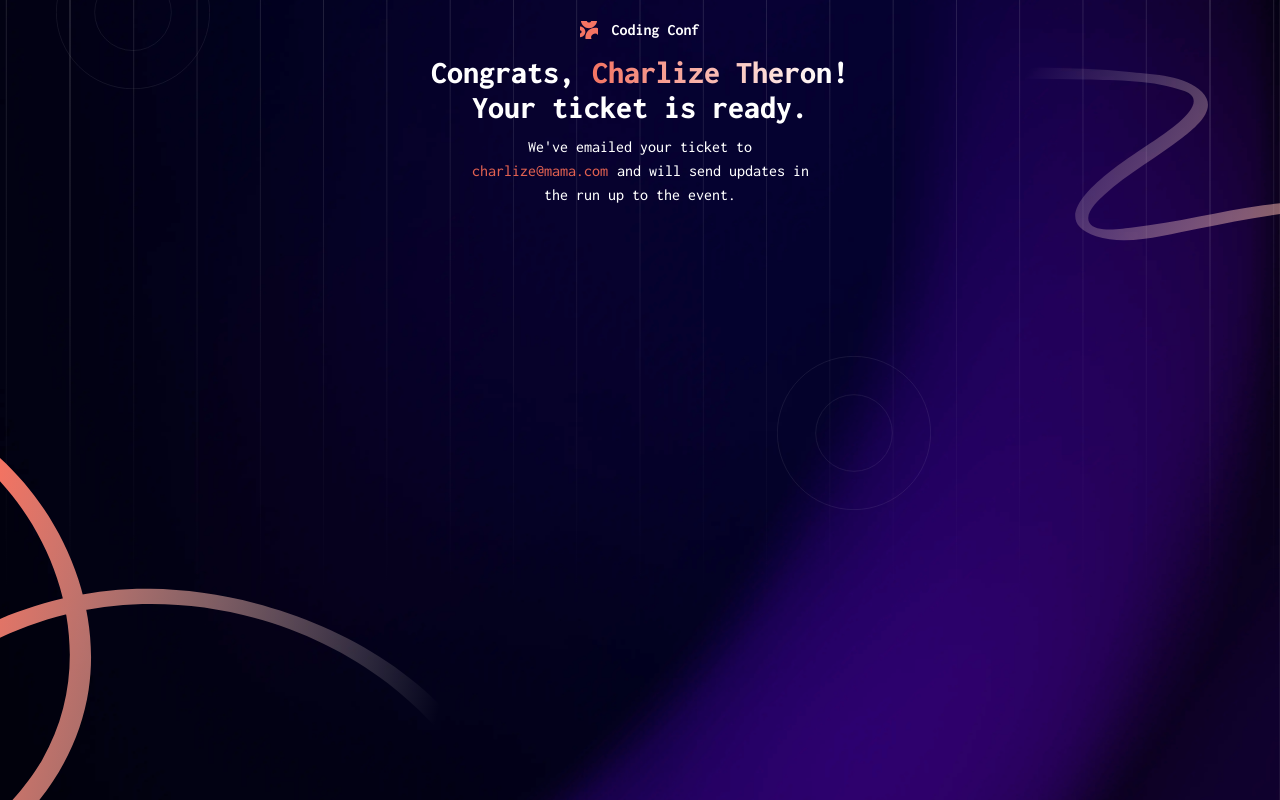
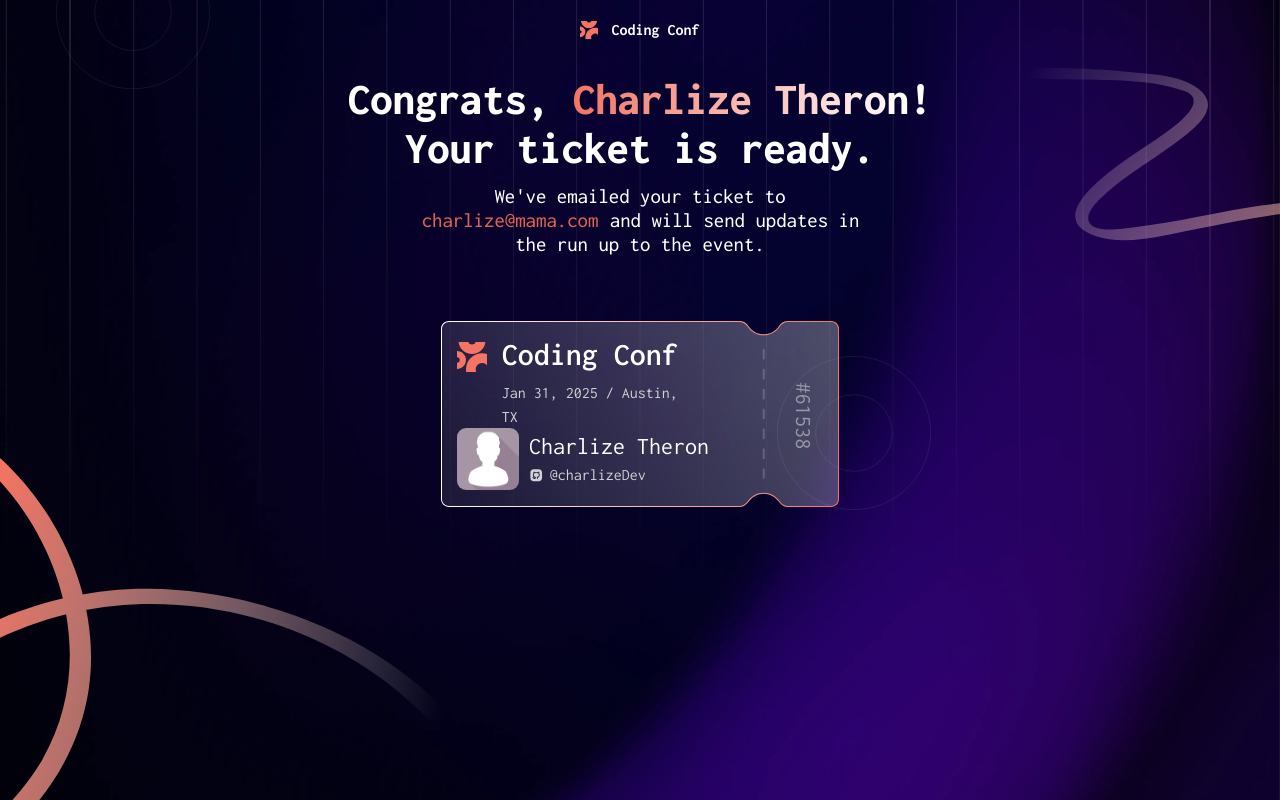
Before and after one commit to awakeinthedreamstate/conference-ticket-generator, a React (Vite) app in the folder ticketgeneratorapp/: page / in a window 1280 px wide. Both pictures are taken after a click on the button "Generate Ticket". Built offline with nearby package versions, Linux system fonts and the light colour scheme.

Commit message:
Implemented all animations and transitions for components

```diff
--- a/ticketgeneratorapp/package.json
+++ b/ticketgeneratorapp/package.json
@@ -9,6 +9,7 @@
     "preview": "vite preview"
   },
   "dependencies": {
+    "framer-motion": "^12.0.5",
     "react": "^18.2.0",
     "react-dom": "^18.2.0",
     "react-hook-form": "^7.54.2"
--- a/ticketgeneratorapp/src/App.jsx
+++ b/ticketgeneratorapp/src/App.jsx
@@ -1,4 +1,5 @@
-import { useContext, useState, useEffect } from "react";
+import { useContext } from "react";
+import { motion, AnimatePresence } from "framer-motion";
 import "./app.css";
 import { TicketContext } from "./context/TicketContext";
 import AppTitle from "./components/AppTitle";
@@ -8,21 +9,38 @@ import TicketForm from "./components/TicketForm";
 import TicketCard from "./components/TicketCard";
 
 function App() {
-  const { animationTimer, attendeeBio } = useContext(TicketContext);
-  const [ticketView, setTicketView] = useState(false);
-
-  useEffect(() => {
-    if (attendeeBio.isTicketGenerated) {
-      animationTimer(setTicketView, 1400);
-    }
-  }, [attendeeBio.isTicketGenerated]);
+  const { attendeeBio } = useContext(TicketContext);
 
   return (
     <div className="App">
       <AppTitle />
       <MainContainer>
         <FormHeader />
-        {ticketView ? <TicketCard /> : <TicketForm />}
+        <AnimatePresence mode="wait">
+          {attendeeBio.isTicketGenerated ? (
+            <motion.div
+              className="motionDiv"
+              key="ticket-card"
+              initial={{ opacity: 0, x: 100 }}
+              animate={{ opacity: 1, x: 0, transition: { delay: 0.8 } }}
+              exit={{ opacity: 0, x: -50 }}
+              transition={{ duration: 5, ease: "easeOut" }}
+            >
+              <TicketCard />
+            </motion.div>
+          ) : (
+            <motion.div
+              className="motionDiv"
+              key="ticket-form"
+              initial={{ opacity: 0, x: 0 }}
+              animate={{ opacity: 1, x: 0 }}
+              exit={{ opacity: 0, x: -50, transition: { delay: 1 } }}
+              transition={{ duration: 0.5, ease: "easeOut" }}
+            >
+              <TicketForm />
+            </motion.div>
+          )}
+        </AnimatePresence>
       </MainContainer>
     </div>
   );
--- a/ticketgeneratorapp/src/app.css
+++ b/ticketgeneratorapp/src/app.css
@@ -9,7 +9,7 @@
 body {
   margin: 0;
   color: white;
-  padding-bottom: 2rem;
+  padding-bottom: 0.5rem;
   overflow-x: hidden; /* Prevent horizontal overflow */
   position: relative;
 }
@@ -67,6 +67,12 @@ i {
   font-weight: 300;
 }
 
+.motionDiv {
+  display: flex;
+  justify-content: center;
+  width: 100%;
+}
+
 /*
 @media (max-width: 1280px) {
   .container {
--- a/ticketgeneratorapp/src/components/FormHeader.jsx
+++ b/ticketgeneratorapp/src/components/FormHeader.jsx
@@ -1,9 +1,12 @@
 import styles from "./formheader.module.css";
 import { useContext, useEffect, useState } from "react";
+import { motion, AnimatePresence } from "framer-motion";
 import { TicketContext } from "../context/TicketContext";
 
 export default function FormHeader() {
   const { attendeeBio } = useContext(TicketContext);
+  const [showTicketed, setShowTicketed] = useState(false);
+
   const mainTextTemplates = {
     welcomeText: `Your Journey to Coding Conf\n2025 Starts Here!`,
     ticketedText: `Congrats, <span>${attendeeBio.name}</span>!\nYour ticket is ready.`,
@@ -14,27 +17,42 @@ export default function FormHeader() {
   };
 
   return (
-    <div
-      className={
-        attendeeBio.isTicketGenerated
-          ? styles.formHeaderTicket
-          : styles.formHeaderNoTicket
-      }
-    >
+    <AnimatePresence mode="wait">
       {attendeeBio.isTicketGenerated ? (
-        <h1
-          dangerouslySetInnerHTML={{ __html: mainTextTemplates.ticketedText }}
-        />
+        <motion.div
+          key="ticketed"
+          className={styles.formHeaderTicket}
+          initial={{ opacity: 0, y: 0 }}
+          animate={{ opacity: 1, y: 20 }}
+          exit={{ opacity: 0 }}
+          transition={{ duration: 0.5, ease: "easeOut" }}
+        >
+          <motion.h1
+            key="ticketed-h1"
+            initial={{ fontSize: "2.5rem" }}
+            animate={{ fontSize: "2.8rem" }}
+            dangerouslySetInnerHTML={{ __html: mainTextTemplates.ticketedText }}
+          />
+          <motion.p
+            key="ticketed-p"
+            initial={{ fontSize: "1rem" }}
+            animate={{ fontSize: "1.3rem" }}
+            dangerouslySetInnerHTML={{ __html: subTextTemplates.ticketedText }}
+          />
+        </motion.div>
       ) : (
-        <h1>{mainTextTemplates.welcomeText}</h1>
+        <motion.div
+          key="not-ticketed"
+          className={styles.formHeaderNoTicket}
+          initial={{ opacity: 0 }}
+          animate={{ opacity: 1 }}
+          exit={{ opacity: 0, transition: { delay: 1.3 } }}
+          transition={{ duration: 0.5, ease: "easeOut" }}
+        >
+          <h1>{mainTextTemplates.welcomeText}</h1>
+          <p>{subTextTemplates.welcomeText}</p>
+        </motion.div>
       )}
-      {attendeeBio.isTicketGenerated ? (
-        <p
-          dangerouslySetInnerHTML={{ __html: subTextTemplates.ticketedText }}
-        />
-      ) : (
-        <p>{subTextTemplates.welcomeText}</p>
-      )}
-    </div>
+    </AnimatePresence>
   );
 }
--- a/ticketgeneratorapp/src/components/TicketCard.jsx
+++ b/ticketgeneratorapp/src/components/TicketCard.jsx
@@ -1,6 +1,7 @@
 import styles from "./ticketcard.module.css";
 import { TicketContext } from "../context/TicketContext";
 import { useContext, useState, useEffect } from "react";
+import { motion, AnimatePresence } from "framer-motion";
 
 export default function TicketCard() {
   const { attendeeBio } = useContext(TicketContext);
@@ -8,7 +9,14 @@ export default function TicketCard() {
   const randomFiveDigitNumber = Math.floor(10000 + Math.random() * 90000);
 
   return (
-    <div className={styles.card}>
+    <motion.div
+      className={styles.card}
+      // key="ticket-card"
+      // initial={{ opacity: 0, x: 100 }}
+      // animate={{ opacity: 1, x: 0 }}
+      // exit={{ opacity: 0, x: -50 }}
+      // transition={{ duration: 0.5, ease: "easeOut" }}
+    >
       <img
         className={styles.cardBackground}
         src="./assets/images/pattern-ticket.svg"
@@ -40,6 +48,6 @@ export default function TicketCard() {
           <span>#{randomFiveDigitNumber}</span>
         </div>
       </div>
-    </div>
+    </motion.div>
   );
 }
--- a/ticketgeneratorapp/src/components/TicketForm.jsx
+++ b/ticketgeneratorapp/src/components/TicketForm.jsx
@@ -4,6 +4,7 @@ import AttendeeBioField from "./AttendeeBioField";
 import UploadAvatar from "./UploadAvatar";
 import styles from "./ticketform.module.css";
 import { TicketContext } from "../context/TicketContext";
+import { motion, AnimatePresence } from "framer-motion";
 
 export default function TicketForm() {
   const { attendeeBio, setAttendeeBio } = useContext(TicketContext);
@@ -32,7 +33,14 @@ export default function TicketForm() {
   }
 
   return (
-    <div className={styles.ticketForm}>
+    <motion.div
+      className={styles.ticketForm}
+      // key="ticket-form"
+      // initial={{ opacity: 0, x: 0 }}
+      // animate={{ opacity: 1, x: 0 }}
+      // exit={{ opacity: 0, x: -50, transition: { delay: 5 } }}
+      // transition={{ duration: 0.5, ease: "easeOut" }}
+    >
       <form id={styles.form} onSubmit={handleSubmit(onSubmit)}>
         <UploadAvatar />
         <AttendeeBioField register={register} errors={errors} />
@@ -46,6 +54,6 @@ export default function TicketForm() {
           </button>
         </div>
       </form>
-    </div>
+    </motion.div>
   );
 }
--- a/ticketgeneratorapp/src/components/ticketcard.module.css
+++ b/ticketgeneratorapp/src/components/ticketcard.module.css
@@ -8,7 +8,6 @@
   align-items: center;
   margin-top: 4.5rem;
   position: relative;
-  opacity: 0;
 }
 
 .cardContent {
--- a/ticketgeneratorapp/src/context/TicketContext.jsx
+++ b/ticketgeneratorapp/src/context/TicketContext.jsx
@@ -1,19 +1,11 @@
-import { createContext, useReducer, useState } from "react";
+import { createContext, useState } from "react";
 const TicketContext = createContext();
 
 function TicketContextProvider({ children }) {
   const [attendeeBio, setAttendeeBio] = useState({ isTicketGenerated: false });
-  const animationTimer = (setState, timer) => {
-    setTimeout(() => {
-      setState(true);
-    }, timer);
-    // console.log("timed");
-  };
 
   return (
-    <TicketContext.Provider
-      value={{ attendeeBio, setAttendeeBio, animationTimer }}
-    >
+    <TicketContext.Provider value={{ attendeeBio, setAttendeeBio }}>
       {children}
     </TicketContext.Provider>
   );
```
Also changed, not shown: 1 other file (tests, documents, lock files or other folders).
